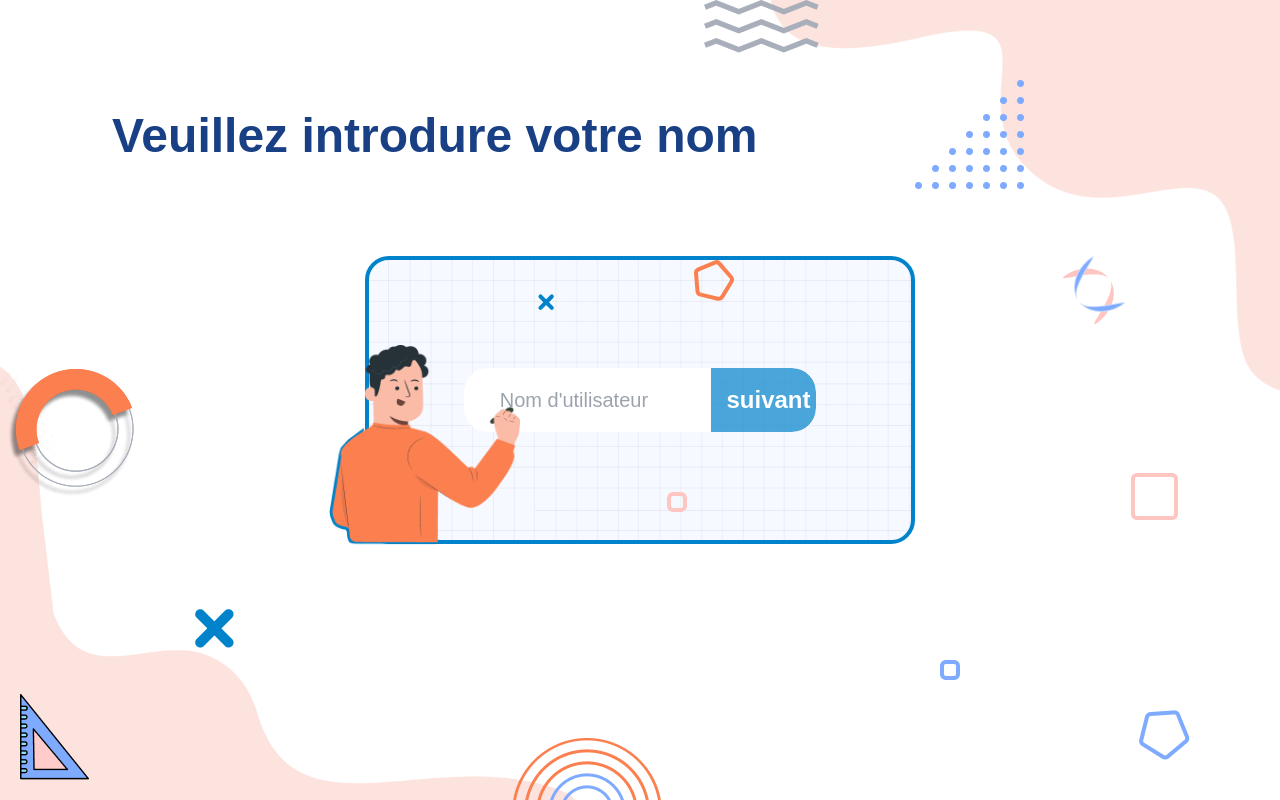
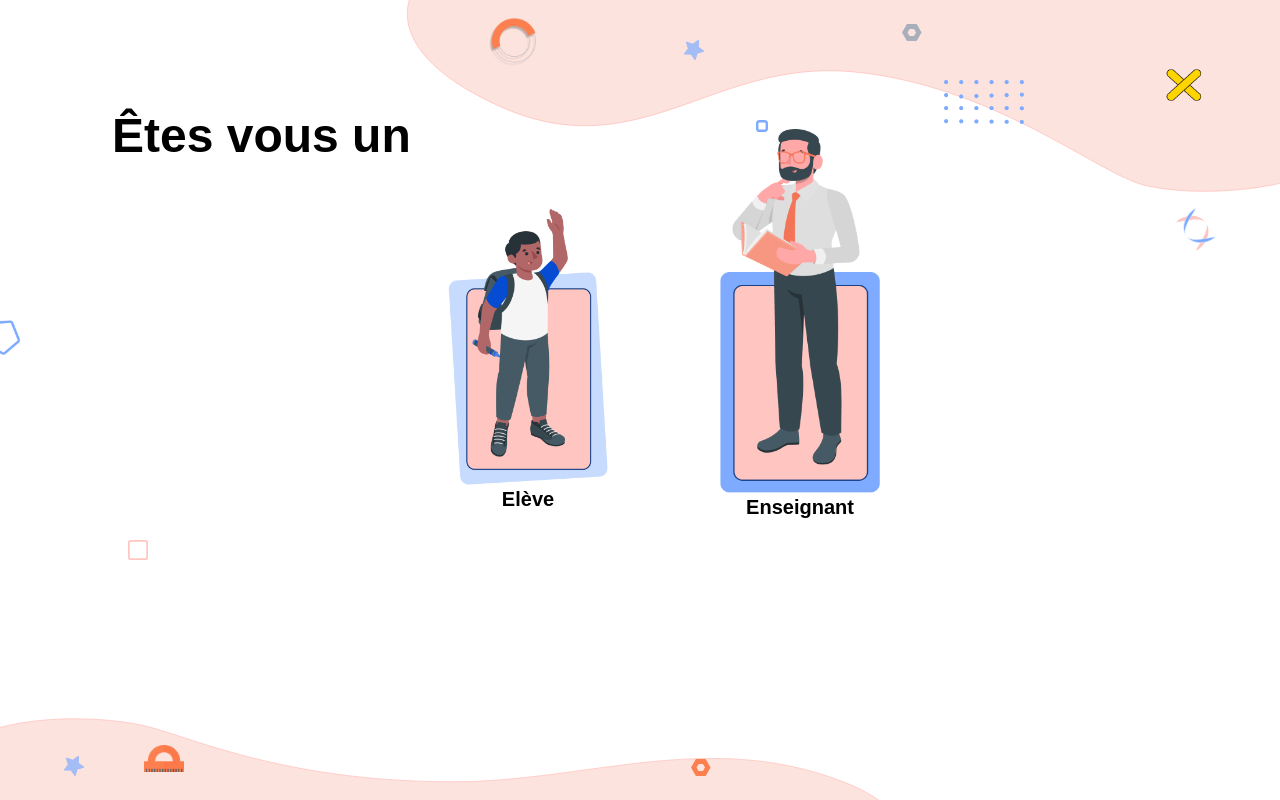
Before and after one commit to Abdelalim03/Projet2CP, a React (Create React App) app: page / in a window 1280 px wide. Built offline with nearby package versions, Linux system fonts and the light colour scheme; the HTML template or start-up script is replaced by a standard one; a web font is replaced by a local one.

Commit message:
added etes vous page

```diff
--- a/src/App.js
+++ b/src/App.js
@@ -1,8 +1,8 @@
-import Nom from "./pages/Nom";
+import EtesVous from "./pages/EtesVous";
 
 function App() {
   return (
-    <Nom />
+    <EtesVous />
   );
 }
 
--- a/tailwind.config.js
+++ b/tailwind.config.js
@@ -1,6 +1,6 @@
 module.exports = {
   content: [
-    "./src/**/*.{js,jsx,ts,tsx}",
+    './src/**/*.{js,jsx,ts,tsx}',
   ],
   theme: {
     extend: {},
```
